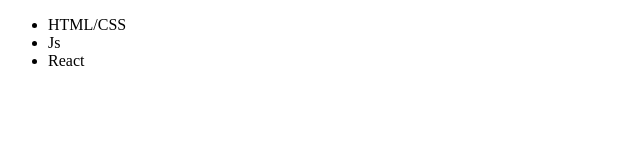
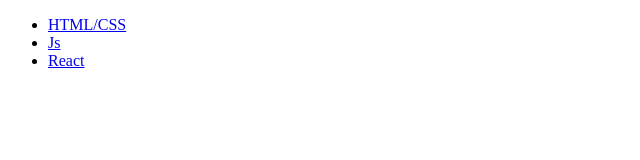
Before and after one commit to antoninabagrin/Sedinta12-DEMO, a plain HTML site: page index.html in a window 1280 px wide. Shown: the whole page, without its empty margins (0-640 px from the left). Drawn offline with Linux system fonts and the light colour scheme.

Commit message:
add links to navbar

```diff
--- a/index.html
+++ b/index.html
@@ -11,9 +11,9 @@
     <header>
         <nav>
             <ul>
-                <li>HTML/CSS</li>
-                <li>Js</li>
-                <li>React</li>
+                <li><a href="#">HTML/CSS</a></li>
+                <li><a href="#">Js</a></li>
+                <li><a href="#">React</a></li>
             </ul>
         </nav>
     </header>
```
